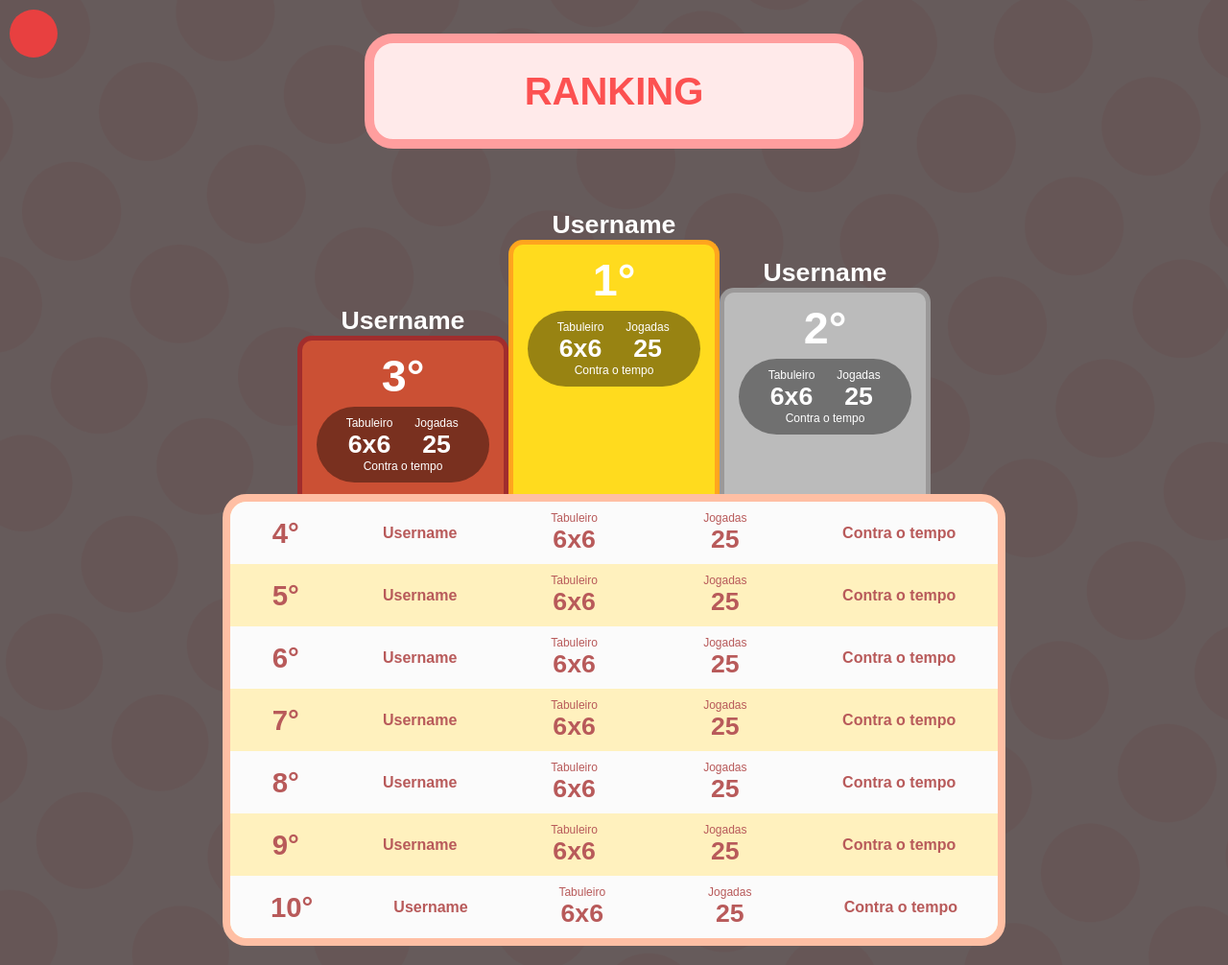
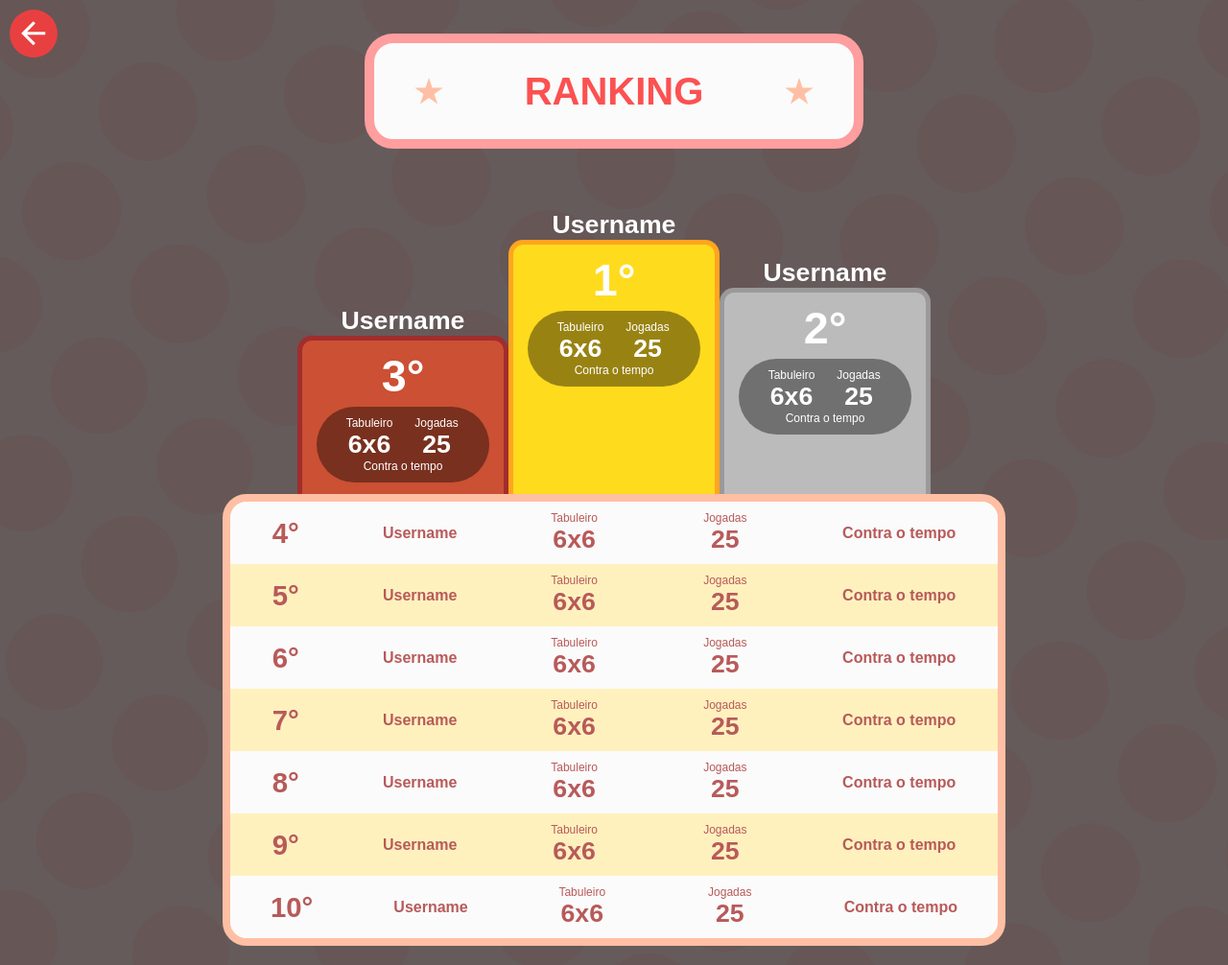
Before and after one commit to brendajuliane/MemoryGame, a PHP site: page /ranking.html in a window 1280 px wide. Shown: the whole page at 96% size. Run offline with PHP 8.4, Linux system fonts and the light colour scheme.

Commit message:
Finalização do layout
Adição de ícones, alteração de cor na placa 'Ranking'

```diff
--- a/css/ranking.css
+++ b/css/ranking.css
@@ -17,7 +17,9 @@ body{
 
 .goBackButton{
     background-color: #E84040;
-    display: block;
+    display: flex;
+    align-items: center;
+    justify-content: center ;
     width: 50px;
     height: 50px;
     margin: 10px;
@@ -42,14 +44,18 @@ height: 100%;
 }
 
 .board{
-    background-color: #ffeaea;
+    background-color: #FBFBFB;
     width: 500px;
     height: 100px;
     display: flex;
     align-items: center;
-    justify-content: center;
+    justify-content: space-around;
     border: #FF9E9E solid 10px;
     border-radius: 30px;
+}
+
+.board img{
+    width: 30px;
 }
 
 .rankingText{
--- a/ranking.html
+++ b/ranking.html
@@ -10,10 +10,10 @@
 <body>
     <div class="darkScreen">
         <header class="header">
-            <a href="#" class="goBackButton"></a>
+            <a href="#" class="goBackButton"><img src="img/back.svg" alt=""></a>
         </header>
         <div class="boardContainer">
-            <div class="board"><h1 class="rankingText">RANKING</h1></div>
+            <div class="board"><img src="img/Star.svg" alt=""><h1 class="rankingText">RANKING</h1><img src="img/Star.svg" alt=""></div>
         </div>
         <div class="rankContainer">
             <div class="podiumContainer">
```
Also changed, not shown: img/Star.svg (added), img/back.svg (added).
